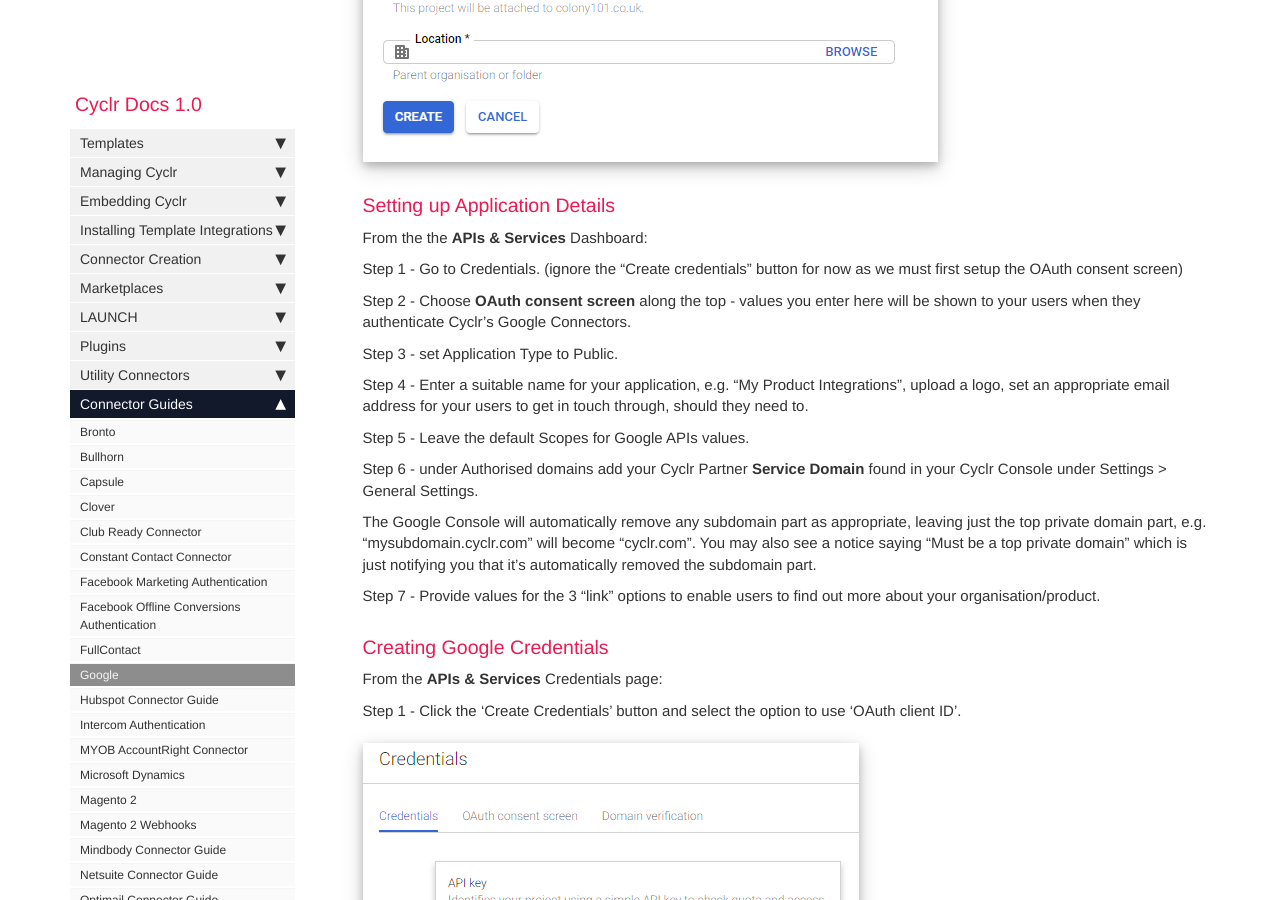
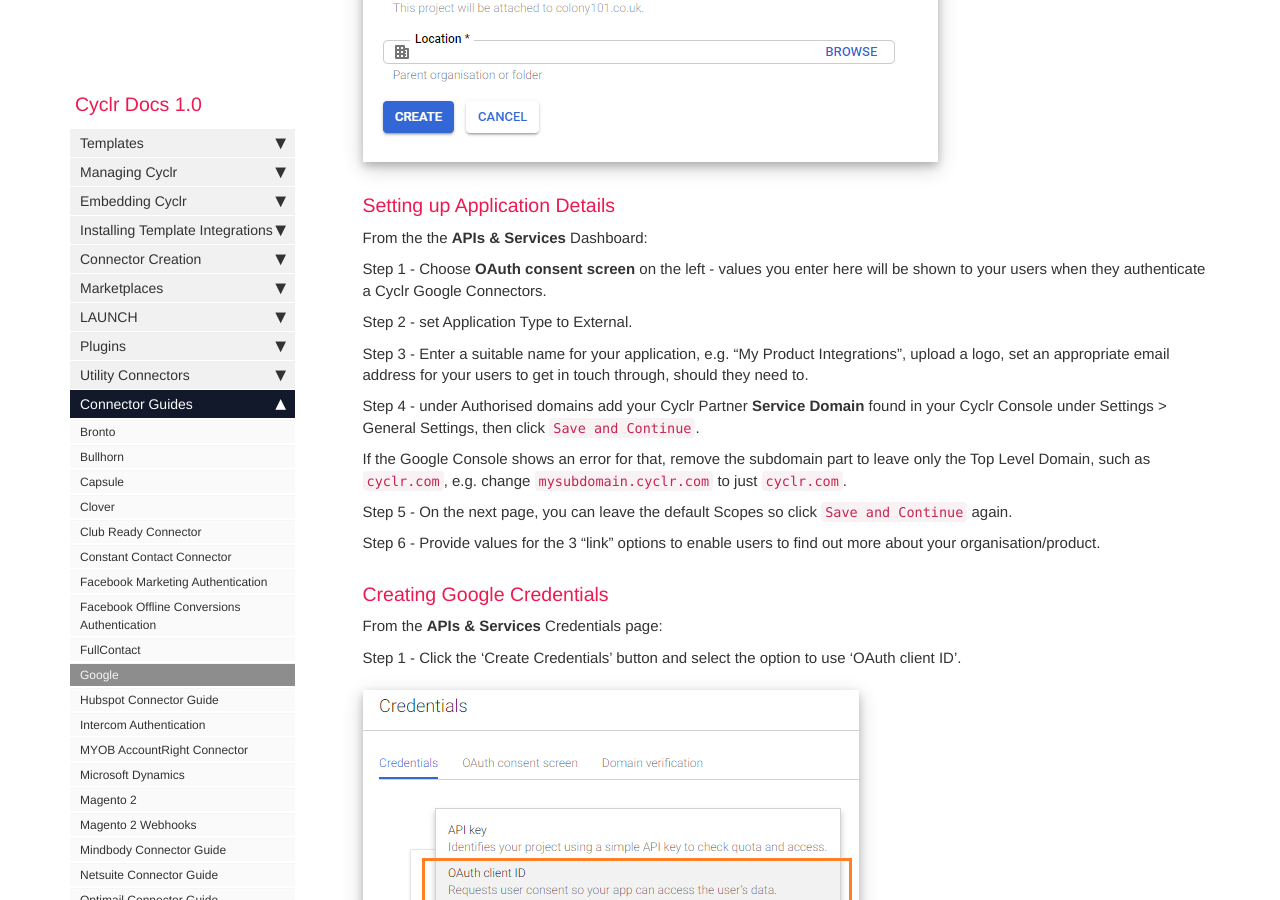
Before and after one commit to sneakysneak/docs, a Jekyll site: the page built from pages/connector-authentication/google-authentication.md, in a window 1280 px wide and 900 px high, scrolled down 1773 px. Built offline with Jekyll 4.4.1, drawn with Linux system fonts in a browser that asks for light colours; comment, search, counter and statistics services are not loaded.

Commit message:
Tweaks to match Google's Console

```diff
--- a/pages/connector-authentication/google-authentication.md
+++ b/pages/connector-authentication/google-authentication.md
@@ -42,21 +42,19 @@ Step 2 -	Take the option to create a NEW PROJECT in the top right:
 
 From the the **APIs & Services** Dashboard:
 
-Step 1 - Go to Credentials.	(ignore the "Create credentials" button for now as we must first setup the OAuth consent screen)
+Step 1 - Choose **OAuth consent screen** on the left - values you enter here will be shown to your users when they authenticate a Cyclr Google Connectors.
 
-Step 2 - Choose **OAuth consent screen** along the top - values you enter here will be shown to your users when they authenticate Cyclr's Google Connectors.
+Step 2 - set Application Type to External.
 
-Step 3 - set Application Type to Public.
+Step 3 -	Enter a suitable name for your application, e.g. "My Product Integrations", upload a logo, set an appropriate email address for your users to get in touch through, should they need to.
 
-Step 4 -	Enter a suitable name for your application, e.g. "My Product Integrations", upload a logo, set an appropriate email address for your users to get in touch through, should they need to.
+Step 4 -	under Authorised domains add your Cyclr Partner **Service Domain** found in your Cyclr Console under Settings > General Settings, then click `Save and Continue`.
 
-Step 5 -	Leave the default Scopes for Google APIs values.
+If the Google Console shows an error for that, remove the subdomain part to leave only the Top Level Domain, such as `cyclr.com`, e.g. change `mysubdomain.cyclr.com` to just `cyclr.com`.
 
-Step 6 -	under Authorised domains add your Cyclr Partner **Service Domain** found in your Cyclr Console under Settings > General Settings.
+Step 5 -	On the next page, you can leave the default Scopes so click `Save and Continue` again.
 
-The Google Console will automatically remove any subdomain part as appropriate, leaving just the top private domain part, e.g. "mysubdomain.cyclr.com" will become "cyclr.com".  You may also see a notice saying "Must be a top private domain" which is just notifying you that it's automatically removed the subdomain part.
-
-Step 7 -	Provide values for the 3 "link" options to enable users to find out more about your organisation/product.
+Step 6 -	Provide values for the 3 "link" options to enable users to find out more about your organisation/product.
 
 ### Creating Google Credentials
 
```
